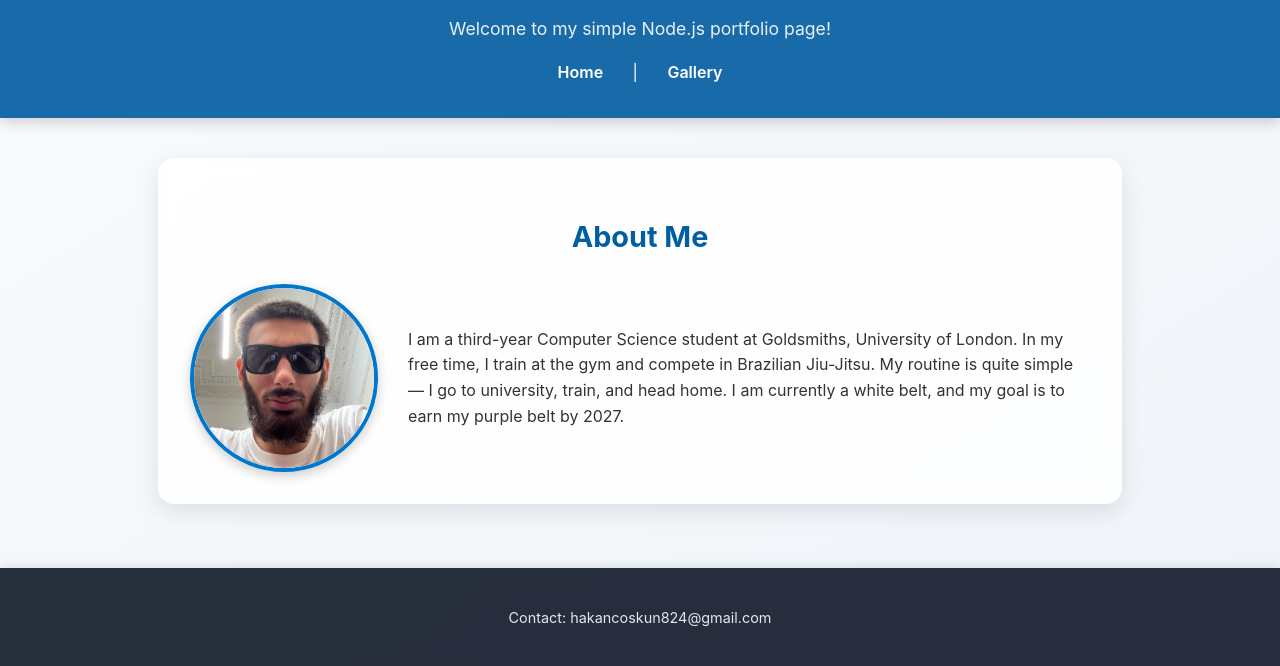
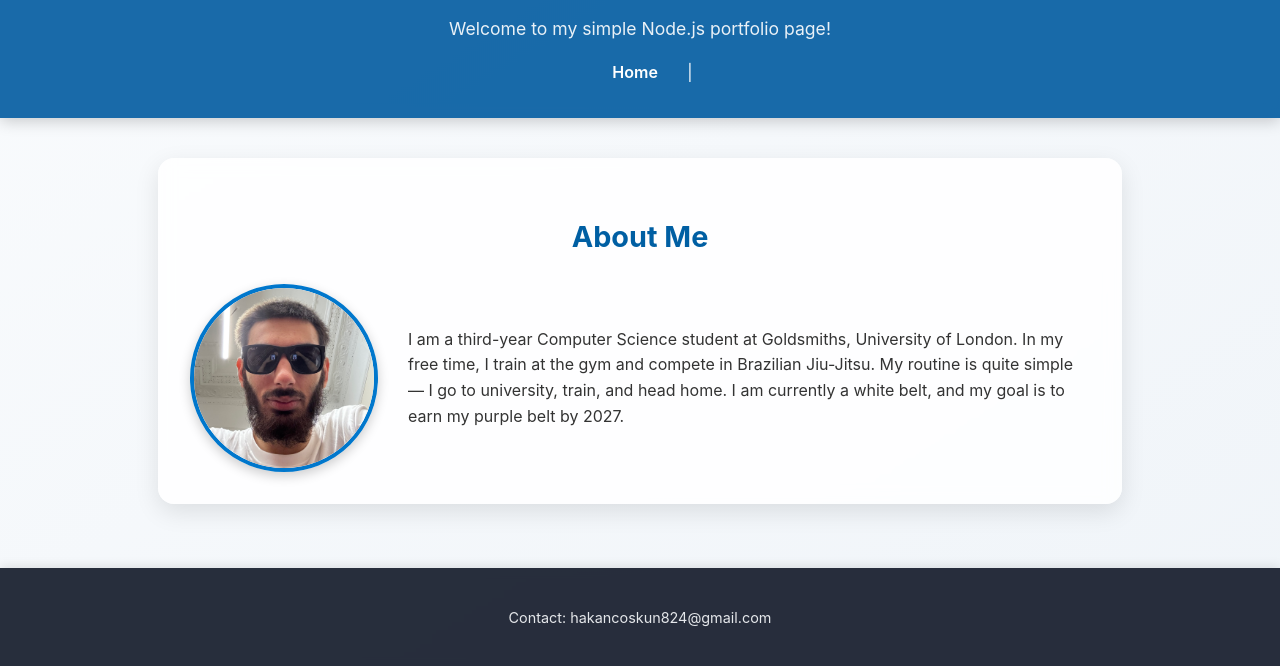
Before and after one commit to HCosk/02_mypage_33796832, a website: page index.html in a window 1280 px wide. Shown: the part 138-804 px from the top of the page. Drawn offline with Linux system fonts and the light colour scheme.

Commit message:
minor changes

```diff
--- a/index.html
+++ b/index.html
@@ -12,7 +12,6 @@
     <p>Welcome to my simple Node.js portfolio page!</p>
     <nav>
       <a href="index.html">Home</a> |
-      <a href="gallery.html">Gallery</a>
     </nav>
   </header>
 
```
